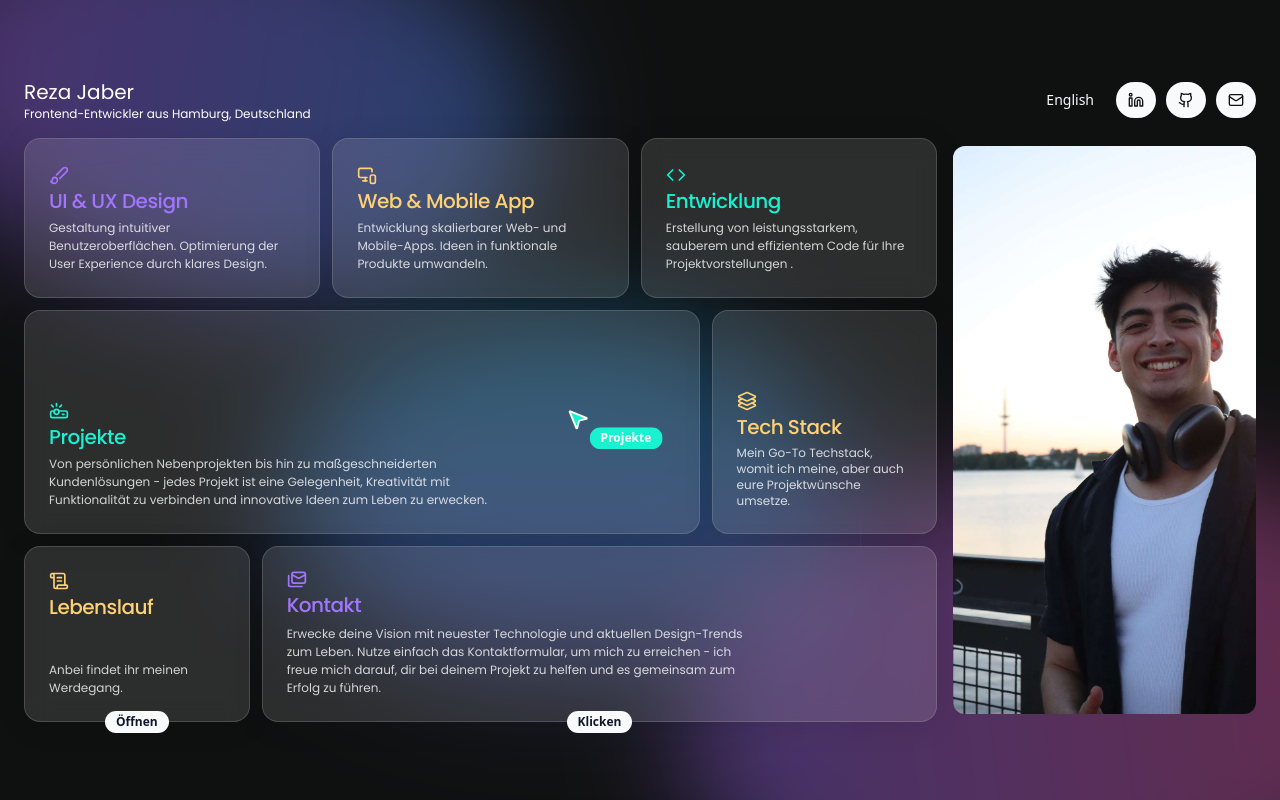
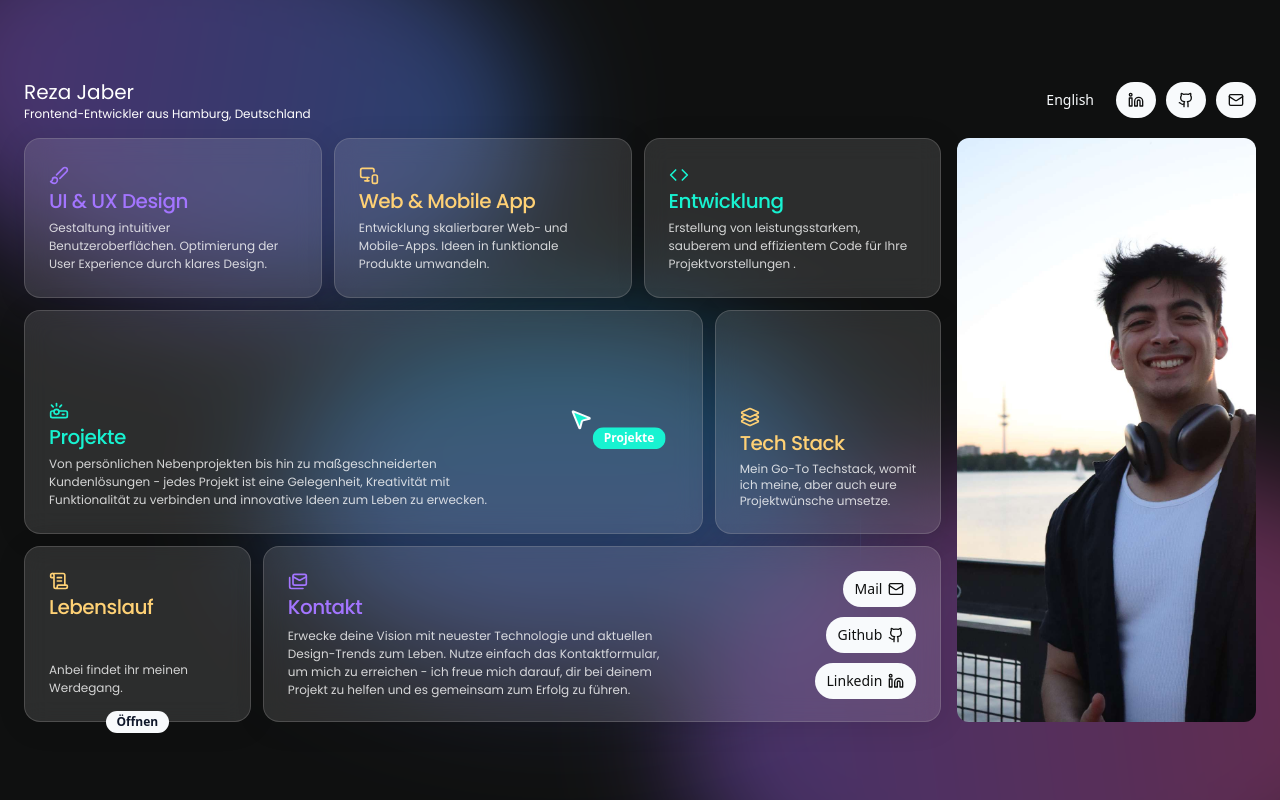
Before and after one commit to rezajaber/portfolio, a Vue app: page / in a window 1280 px wide. Built offline with nearby package versions, Linux system fonts and the light colour scheme.

Commit message:
Fill Kontakt Card

```diff
--- a/src/views/HomeView.vue
+++ b/src/views/HomeView.vue
@@ -24,7 +24,7 @@ const showCVIframe = ref(false)
 const isSmallScreen = ref(false)
 
 const checkScreenSize = () => {
-  isSmallScreen.value = window.innerWidth < 640 // 640px is typically the 'sm' breakpoint
+  isSmallScreen.value = window.innerWidth < 1024
 }
 
 onMounted(() => {
@@ -206,8 +206,9 @@ const closeIfOutside = (event: MouseEvent) => {
             v-motion
             :initial="{ opacity: 0, y: 100 }"
             :enter="{ opacity: 1, y: 0, transition: { duration: 700, delay: 500 } }"
-            class="glassy flex flex-col justify-between gap-2.5 sm:w-3/4 lg:justify-end"
+            class="glassy flex justify-between gap-2.5 sm:w-3/4 lg:justify-end"
           >
+            <div class="grid gap-2.5">
               <CardHeader>
                 <Mails class="card-icon h-5 w-5 stroke-purple" />
                 <CardTitle class="text-purple">Kontakt</CardTitle>
@@ -217,9 +218,29 @@ const closeIfOutside = (event: MouseEvent) => {
                 Nutze einfach das Kontaktformular, um mich zu erreichen - ich freue mich darauf, dir
                 bei deinem Projekt zu helfen und es gemeinsam zum Erfolg zu führen.
               </CardDescription>
+            </div>
 
-            <div class="absolute inset-x-0 -bottom-3 flex w-full justify-center">
-              <Badge class="w-fit justify-end border">Klicken</Badge>
+            <div class="grid place-items-end gap-2.5">
+              <a href="mailto:amirrezajaber@gmail.com" target="_blank">
+                <Button size="sm" class="rounded-full border-white text-background">
+                  Mail <Mail class="ml-1.5 h-4 w-4" />
+                </Button>
+              </a>
+
+              <a href="https://github.com/rezajaber" target="_blank">
+                <Button size="sm" class="rounded-full border-white text-background">
+                  Github <Github class="ml-1.5 h-4 w-4" />
+                </Button>
+              </a>
+
+              <a href="https://www.linkedin.com/in/rezajaber/" target="_blank">
+                <Button
+                  size="sm"
+                  class="flex items-center rounded-full border-white text-background"
+                >
+                  Linkedin <Linkedin class="ml-1.5 h-4 w-4" />
+                </Button>
+              </a>
             </div>
           </Card>
         </div>
@@ -293,7 +314,7 @@ const closeIfOutside = (event: MouseEvent) => {
             :enter="{ opacity: 1, scale: 1, transition: { duration: 400, delay: 200 } }"
             src="../assets/img/me.jpg"
             :class="[
-              'h-[568px] w-full rounded-xl object-cover transition-all duration-300',
+              'h-[584px] w-full rounded-xl object-cover transition-all duration-300',
               { 'brightness-[0.25]': isHovered }
             ]"
             alt="Profile image"
```
Lines whose indentation alone changed are shown as unchanged.
